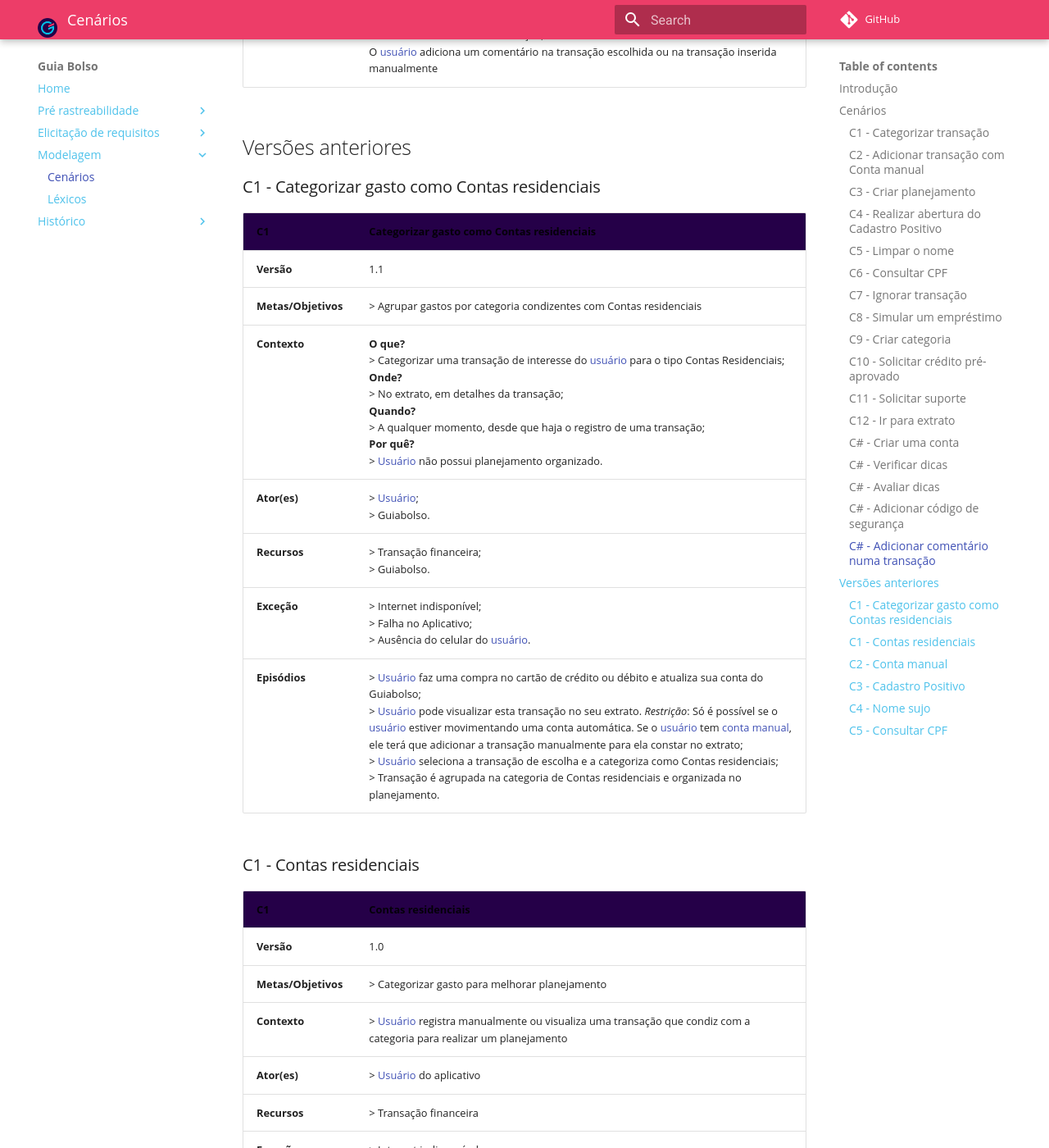
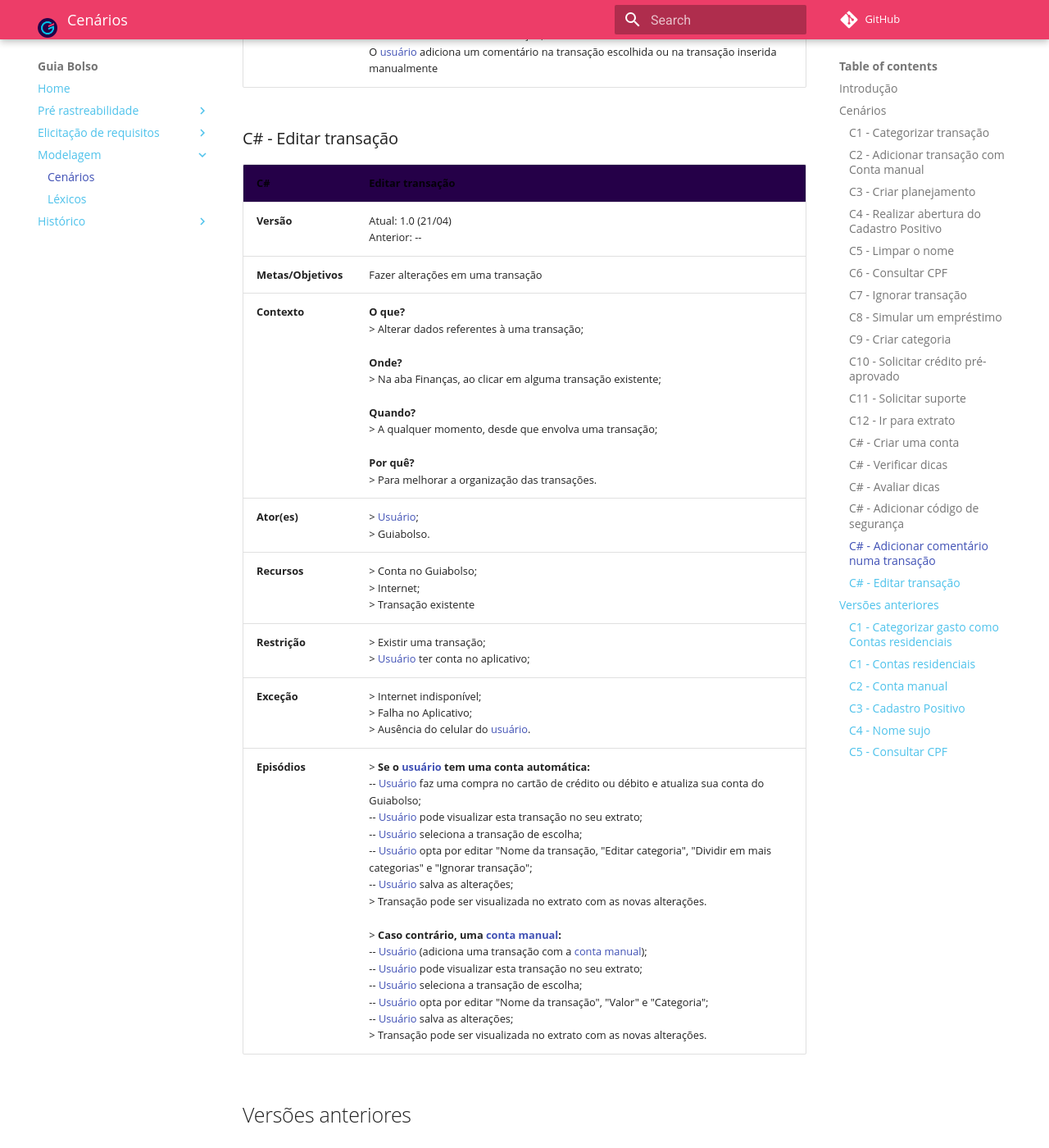
Before and after one commit to fga-disciplinas/2019.1-Guia-Bolso, an MkDocs documentation site: the page built from docs/modelagem/cenarios.md, in a window 1280 px wide and 1400 px high, scrolled down 16674 px. Shown: the whole window at 82% size. Built offline with MkDocs 1.6.1 and Material for MkDocs 9.7.7, drawn with Linux system fonts in a browser that asks for light colours; comment, search, counter and statistics services are not loaded; old or Windows-style settings are respelled for this version of MkDocs.

Commit message:
Adicionando cenário de editar transação

```diff
--- a/docs/modelagem/cenarios.md
+++ b/docs/modelagem/cenarios.md
@@ -226,6 +226,19 @@
 | **Exceção** | > Internet indisponível; <br> > Falha no Aplicativo; <br> > Erro na transação |
 | **Episódios** | > O [usuário] entra no aplicativo; <br> > O [usuário] entra na guia "Finanças"; <br> > O [usuário] escolhe uma transação; <br> O [usuário] adiciona um comentário na transação escolhida ou na transação inserida manualmente |
 
+### C# - Editar transação
+
+| **C#** | **Editar transação**|
+|--|--|
+| **Versão**| Atual: 1.0 (21/04) <br> Anterior: -- |
+| **Metas/Objetivos** | Fazer alterações em uma transação|
+| **Contexto** |**O que?** <br> > Alterar dados referentes à uma transação; <br><br> **Onde?** <br> > Na aba Finanças, ao clicar em alguma transação existente; <br><br> **Quando?** <br> > A qualquer momento, desde que envolva uma transação; <br><br> **Por quê?** <br> > Para melhorar a organização das transações.|
+|**Ator(es)** | > [Usuário]; <br> > Guiabolso.|
+| **Recursos** | > Conta no Guiabolso; <br> > Internet; <br> > Transação existente |
+| **Restrição** | > Existir uma transação; <br> > [Usuário] ter conta no aplicativo;  |
+| **Exceção** | > Internet indisponível; <br> > Falha no Aplicativo; <br> > Ausência do celular do [usuário]. |
+| **Episódios** | > **Se o [usuário] tem uma conta automática:** <br>  -- [Usuário] faz uma compra no cartão de crédito ou débito e atualiza sua conta do Guiabolso; <br> -- [Usuário] pode visualizar esta transação no seu extrato; <br> -- [Usuário] seleciona a transação de escolha; <br> -- [Usuário] opta por editar "Nome da transação, "Editar categoria", "Dividir em mais categorias" e "Ignorar transação"; <br> -- [Usuário] salva as alterações; <br> > Transação pode ser visualizada no extrato com as novas alterações. <br><br> > **Caso contrário, uma [conta manual]:**  <br>  -- [Usuário] (adiciona uma transação com a [conta manual]); <br> -- [Usuário] pode visualizar esta transação no seu extrato; <br> -- [Usuário] seleciona a transação de escolha; <br> -- [Usuário] opta por editar "Nome da transação", "Valor" e "Categoria"; <br> -- [Usuário] salva as alterações; <br> > Transação pode ser visualizada no extrato com as novas alterações.|
+
 ## Versões anteriores
 
 ### C1 - Categorizar gasto como Contas residenciais
```
